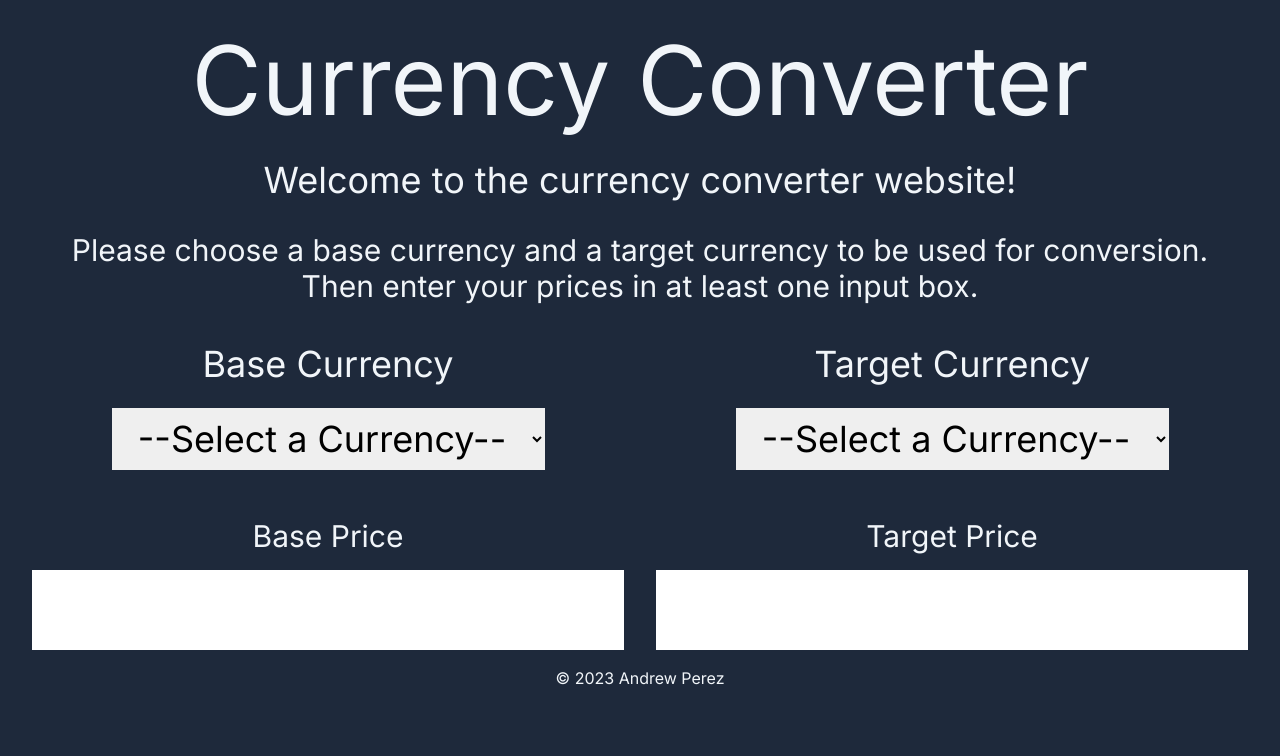
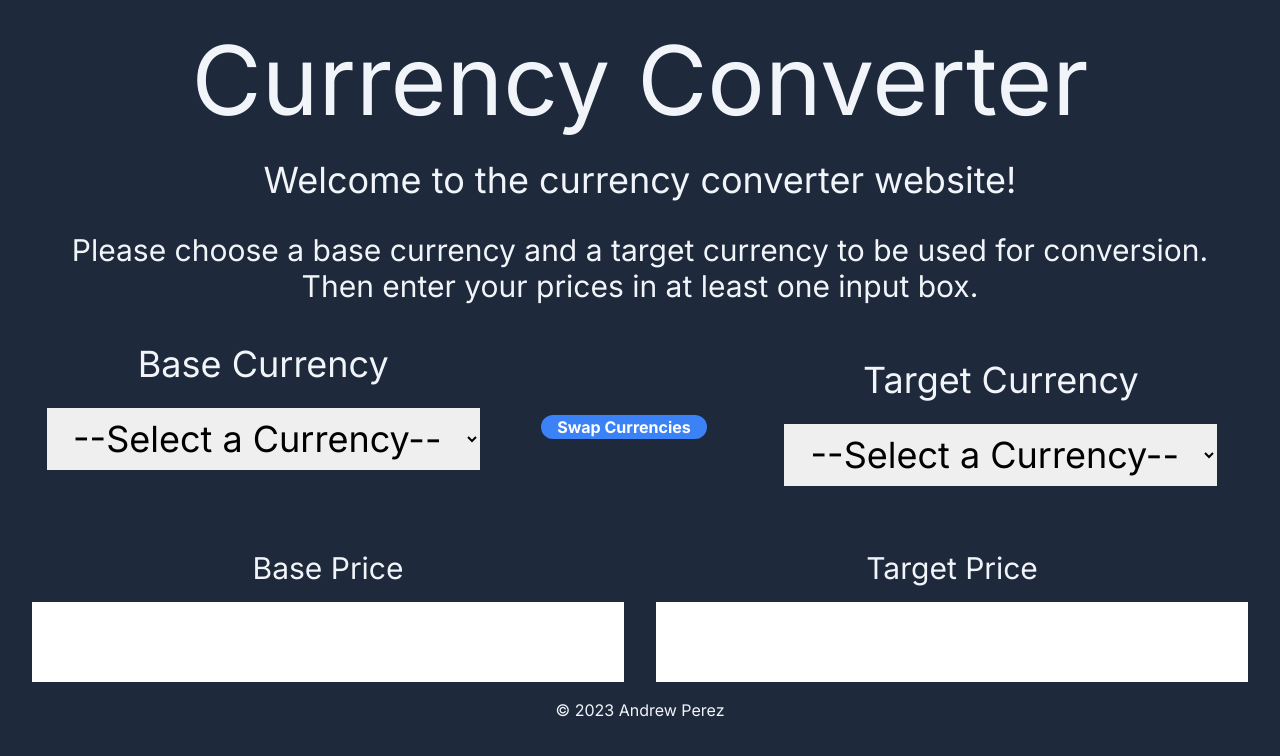
Before and after one commit to andrewperez28/Currency_Converter, a Next.js app in the folder currency_converter/: page / in a window 1280 px wide. Shown: the top 756 px of the page. Built offline with nearby package versions, Linux system fonts and the light colour scheme.

Commit message:
Currency swap WIP, will change how flags work

```diff
--- /dev/null
+++ b/currency_converter/src/app/Components/CurrencySwap.js
@@ -0,0 +1,14 @@
+import { React } from "react";
+
+function CurrencySwapButton({ onSwap }) {
+  return (
+    <button
+      onClick={onSwap}
+      className="bg-blue-500 hover:bg-blue-700 text-white font-bold py- px-4 rounded-full"
+    >
+      Swap Currencies
+    </button>
+  );
+}
+
+export default CurrencySwapButton;
--- a/currency_converter/src/app/Components/Dropdown.js
+++ b/currency_converter/src/app/Components/Dropdown.js
@@ -16,6 +16,7 @@ export default function Dropdown(props) {
 
   const handleDropSelection = (e) => {
     setDropSelection(e.target.value);
+    useStateFunction(e);
   };
 
   return (
@@ -24,7 +25,6 @@ export default function Dropdown(props) {
       <select
         onChange={(e) => {
           handleDropSelection(e);
-          useStateFunction(e);
         }}
         className="text-black mx-auto p-2 mb-4 text-4xl"
       >
--- a/currency_converter/src/app/page.js
+++ b/currency_converter/src/app/page.js
@@ -1,5 +1,6 @@
 "use client";
 import { useState } from "react";
+import CurrencySwapButton from "./Components/CurrencySwap";
 import Dropdown from "./Components/Dropdown";
 import PriceEntry from "./Components/PriceEntry";
 
@@ -16,6 +17,11 @@ export default function Home() {
 
   const handleTargetSelection = (e) => {
     setTargetSelection(e.target.value);
+  };
+
+  const handleCurrencySwap = () => {
+    setBaseSelection(targetSelection);
+    setTargetSelection(baseSelection);
   };
 
   return (
@@ -46,12 +52,17 @@ export default function Home() {
             stateFunction={handleBaseSelection}
           />
         </div>
+        <div className="flex items-center p-4">
+          <CurrencySwapButton onSwap={handleCurrencySwap} />
+        </div>
         <div className="flex flex-col items-center p-4">
-          <Dropdown
-            label="Target Currency"
-            selectedValue={baseSelection}
-            stateFunction={handleTargetSelection}
-          />
+          <div className="flex flex-col items-center p-4">
+            <Dropdown
+              label="Target Currency"
+              selectedValue={baseSelection}
+              stateFunction={handleTargetSelection}
+            />
+          </div>
         </div>
       </div>
       <div className="flex justify-around">
```
